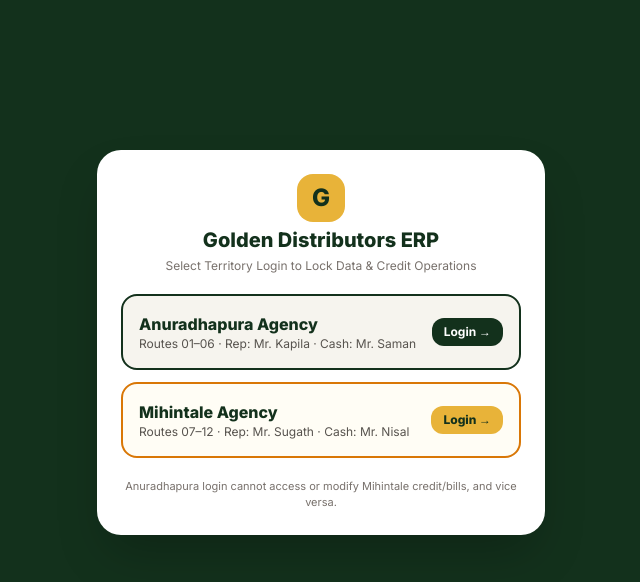
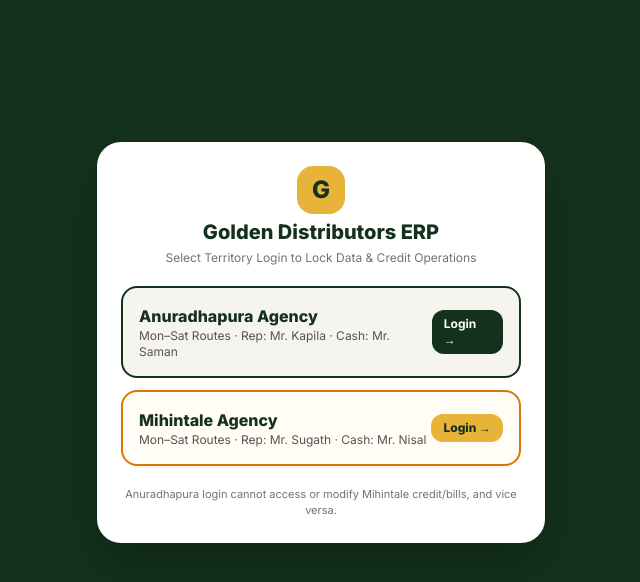
Before and after one commit to ArjunalnishanthaA/golden-digital, a plain HTML site: page index.html in a window 1280 px wide. Shown: the part 58-640 px from the top of the page, without its empty margins (319-959 px from the left). Drawn offline with nearby package versions, Linux system fonts and the light colour scheme.

Commit message:
Update agency routes and local storage version
Updated agency routes and labels to reflect Mon–Sat schedule. Changed local storage version from v2 to v3.

```diff
--- a/index.html
+++ b/index.html
@@ -138,7 +138,7 @@
         <button onclick="loginTerritory('Anuradhapura')" class="w-full text-left p-4 rounded-2xl border-2 border-[#13311c] bg-[#f6f4ee] hover:bg-emerald-50 transition flex items-center justify-between">
           <div>
             <div class="font-extrabold text-base text-[#13311c]">Anuradhapura Agency</div>
-            <div class="text-xs text-stone-600">Routes 01–06 · Rep: Mr. Kapila · Cash: Mr. Saman</div>
+            <div class="text-xs text-stone-600">Mon–Sat Routes · Rep: Mr. Kapila · Cash: Mr. Saman</div>
           </div>
           <span class="brand-green text-white text-xs font-bold px-3 py-1.5 rounded-xl">Login →</span>
         </button>
@@ -146,7 +146,7 @@
         <button onclick="loginTerritory('Mihintale')" class="w-full text-left p-4 rounded-2xl border-2 border-amber-600 bg-amber-50/50 hover:bg-amber-50 transition flex items-center justify-between">
           <div>
             <div class="font-extrabold text-base text-[#13311c]">Mihintale Agency</div>
-            <div class="text-xs text-stone-600">Routes 07–12 · Rep: Mr. Sugath · Cash: Mr. Nisal</div>
+            <div class="text-xs text-stone-600">Mon–Sat Routes · Rep: Mr. Sugath · Cash: Mr. Nisal</div>
           </div>
           <span class="brand-gold text-[#13311c] text-xs font-extrabold px-3 py-1.5 rounded-xl">Login →</span>
         </button>
@@ -303,7 +303,7 @@
 
         <div class="grid grid-cols-1 sm:grid-cols-2 gap-2 pt-1">
           <div>
-            <label class="text-[11px] font-semibold text-stone-600">Sheet Route</label>
+            <label class="text-[11px] font-semibold text-stone-600">Sheet Route (Mon–Sat)</label>
             <select id="sheet-route-select" class="w-full mt-1 p-2 rounded-lg border border-stone-300 text-xs bg-white"></select>
           </div>
           <div>
@@ -409,7 +409,7 @@
 
         <div class="grid grid-cols-1 sm:grid-cols-2 gap-2">
           <div>
-            <label class="text-[11px] font-semibold text-stone-600">Select Route (6 Routes in Territory)</label>
+            <label class="text-[11px] font-semibold text-stone-600">Select Route (Mon–Sat)</label>
             <select id="filter-route" onchange="renderCreditExplorer()" class="w-full mt-1 p-2.5 rounded-xl border border-stone-300 text-xs bg-white"></select>
           </div>
           <div>
@@ -540,20 +540,20 @@
 
     const TERRITORY_ROUTES = {
       Anuradhapura: [
-        "Anuradhapura - Route 01 (Town)",
-        "Anuradhapura - Route 02 (New Town)",
-        "Anuradhapura - Route 03 (Nochchiyagama)",
-        "Anuradhapura - Route 04 (Thalawa)",
-        "Anuradhapura - Route 05 (Eppawala)",
-        "Anuradhapura - Route 06 (Kekirawa)"
+        "Mon (Green): Town up to Pubudupura",
+        "Tue (Yellow): Pandulagama, Nelubewa up to Hidogama",
+        "Wed (Pink): Mathale junc, Galkulama up to Siwalakulama",
+        "Thu (Blue): Jafna junc, Mihinthale up to Saliyapura",
+        "Fri (Black): Lolugaswewa, Alayapaththuwa up to Thanthirimale",
+        "Sat (Red): Nirawiya, Ilandagahawewa up to Pandulagama"
       ],
       Mihintale: [
-        "Mihintale - Route 07 (Mihintale Town)",
-        "Mihintale - Route 08 (Rambewa)",
-        "Mihintale - Route 09 (Kahatagasdigiliya)",
-        "Mihintale - Route 10 (Horowpothana)",
-        "Mihintale - Route 11 (Galenbindunuwewa)",
-        "Mihintale - Route 12 (Thirappane)"
+        "Mon (Green): Alayapaththuwa up to Vilachchiya",
+        "Tue (Yellow): Jafna junc up to Rambewa",
+        "Wed (Pink): Galpalama up to Galakadawala",
+        "Thu (Blue): Mihinthale, Galkulama up to Thirappane",
+        "Fri (Black): Market side up to Airport road",
+        "Sat (Red): Dahaiyagama, Wijepura up to Thuruwila"
       ]
     };
 
@@ -576,20 +576,20 @@
 
     const defaultData = {
       shops: [
-        { id: "S1", territory: "Anuradhapura", route: TERRITORY_ROUTES.Anuradhapura[2], name: "Indrani Stores", custCode: "R186-000050", limit: 150000 },
-        { id: "S2", territory: "Anuradhapura", route: TERRITORY_ROUTES.Anuradhapura[3], name: "Thalawa Stores", custCode: "R186-000084", limit: 120000 },
-        { id: "S3", territory: "Mihintale", route: TERRITORY_ROUTES.Mihintale[0], name: "Mihintale Bakers & Mart", custCode: "M201-000012", limit: 200000 },
-        { id: "S4", territory: "Mihintale", route: TERRITORY_ROUTES.Mihintale[2], name: "Digiliya Trade Center", custCode: "M201-000039", limit: 150000 }
+        { id: "S1", territory: "Anuradhapura", route: TERRITORY_ROUTES.Anuradhapura[0], name: "Pubudupura Stores", custCode: "R186-000010", limit: 150000 },
+        { id: "S2", territory: "Anuradhapura", route: TERRITORY_ROUTES.Anuradhapura[1], name: "Hidogama Trade Mart", custCode: "R186-000025", limit: 120000 },
+        { id: "S3", territory: "Mihintale", route: TERRITORY_ROUTES.Mihintale[1], name: "Rambewa Bakers & Mart", custCode: "M201-000014", limit: 200000 },
+        { id: "S4", territory: "Mihintale", route: TERRITORY_ROUTES.Mihintale[3], name: "Thirappane Grocery", custCode: "M201-000031", limit: 150000 }
       ],
       bills: [
-        { id: "AN-1001", territory: "Anuradhapura", shopName: "Indrani Stores", custCode: "R186-000050", route: TERRITORY_ROUTES.Anuradhapura[2], date: daysAgo(2), amount: 8650, paid: 0, carrier: "Rep: Mr. Kapila", dispatchedMorning: true, lastAction: "Morning Dispatched" },
-        { id: "AN-1002", territory: "Anuradhapura", shopName: "Thalawa Stores", custCode: "R186-000084", route: TERRITORY_ROUTES.Anuradhapura[3], date: daysAgo(6), amount: 14500, paid: 4500, carrier: "Cash Collector: Mr. Saman", dispatchedMorning: true, lastAction: "Partial Paid Rs. 4,500" },
-        { id: "MH-1003", territory: "Mihintale", shopName: "Mihintale Bakers & Mart", custCode: "M201-000012", route: TERRITORY_ROUTES.Mihintale[0], date: daysAgo(1), amount: 42000, paid: 0, carrier: "Rep: Mr. Sugath", dispatchedMorning: true, lastAction: "Morning Dispatched" },
-        { id: "MH-1004", territory: "Mihintale", shopName: "Digiliya Trade Center", custCode: "M201-000039", route: TERRITORY_ROUTES.Mihintale[2], date: daysAgo(4), amount: 28000, paid: 0, carrier: "Cash Collector: Mr. Nisal", dispatchedMorning: false, lastAction: "Credit Logged" }
+        { id: "AN-1001", territory: "Anuradhapura", shopName: "Pubudupura Stores", custCode: "R186-000010", route: TERRITORY_ROUTES.Anuradhapura[0], date: daysAgo(2), amount: 8650, paid: 0, carrier: "Rep: Mr. Kapila", dispatchedMorning: true, lastAction: "Morning Dispatched" },
+        { id: "AN-1002", territory: "Anuradhapura", shopName: "Hidogama Trade Mart", custCode: "R186-000025", route: TERRITORY_ROUTES.Anuradhapura[1], date: daysAgo(6), amount: 14500, paid: 4500, carrier: "Cash Collector: Mr. Saman", dispatchedMorning: true, lastAction: "Partial Paid Rs. 4,500" },
+        { id: "MH-1003", territory: "Mihintale", shopName: "Rambewa Bakers & Mart", custCode: "M201-000014", route: TERRITORY_ROUTES.Mihintale[1], date: daysAgo(1), amount: 42000, paid: 0, carrier: "Rep: Mr. Sugath", dispatchedMorning: true, lastAction: "Morning Dispatched" },
+        { id: "MH-1004", territory: "Mihintale", shopName: "Thirappane Grocery", custCode: "M201-000031", route: TERRITORY_ROUTES.Mihintale[3], date: daysAgo(4), amount: 28000, paid: 0, carrier: "Cash Collector: Mr. Nisal", dispatchedMorning: false, lastAction: "Credit Logged" }
       ],
       cheques: [
-        { id: "C1", territory: "Anuradhapura", shopName: "Indrani Stores", number: "458921", bank: "BOC", amount: 24400, date: daysAgo(0), status: "Pending" },
-        { id: "C2", territory: "Mihintale", shopName: "Mihintale Bakers & Mart", number: "782104", bank: "Commercial Bank", amount: 35000, date: daysAgo(0), status: "Pending" }
+        { id: "C1", territory: "Anuradhapura", shopName: "Pubudupura Stores", number: "458921", bank: "BOC", amount: 24400, date: daysAgo(0), status: "Pending" },
+        { id: "C2", territory: "Mihintale", shopName: "Rambewa Bakers & Mart", number: "782104", bank: "Commercial Bank", amount: 35000, date: daysAgo(0), status: "Pending" }
       ],
       scannedTodayByTerr: {
         Anuradhapura: [],
@@ -597,7 +597,7 @@
       }
     };
 
-    let db = JSON.parse(localStorage.getItem('gd_strict_agency_v2')) || defaultData;
+    let db = JSON.parse(localStorage.getItem('gd_strict_agency_v3')) || defaultData;
     if (!db.scannedTodayByTerr) db.scannedTodayByTerr = { Anuradhapura: [], Mihintale: [] };
 
     let activeTerritory = sessionStorage.getItem('gd_active_territory') || null;
@@ -677,7 +677,7 @@
     }
 
     function saveDB() {
-      localStorage.setItem('gd_strict_agency_v2', JSON.stringify(db));
+      localStorage.setItem('gd_strict_agency_v3', JSON.stringify(db));
       refreshAll();
     }
 
@@ -926,7 +926,7 @@
       if (!list.includes(billId)) {
         list.push(billId);
         db.scannedTodayByTerr[activeTerritory] = list;
-        localStorage.setItem('gd_strict_agency_v2', JSON.stringify(db));
+        localStorage.setItem('gd_strict_agency_v3', JSON.stringify(db));
         updateScannedSheetBanner();
       }
     }
@@ -951,7 +951,6 @@
       const staff = document.getElementById('sheet-staff-select')?.value || TERRITORY_STAFF[activeTerritory][0];
       const todayStr = daysAgo(0);
 
-      // Build rows from scanned bills (or fall back to open bills on selected route if none scanned yet)
       let targetBills = scannedIds
         .map(id => db.bills.find(b => b.id === id && b.territory === activeTerritory))
         .filter(Boolean);
```
